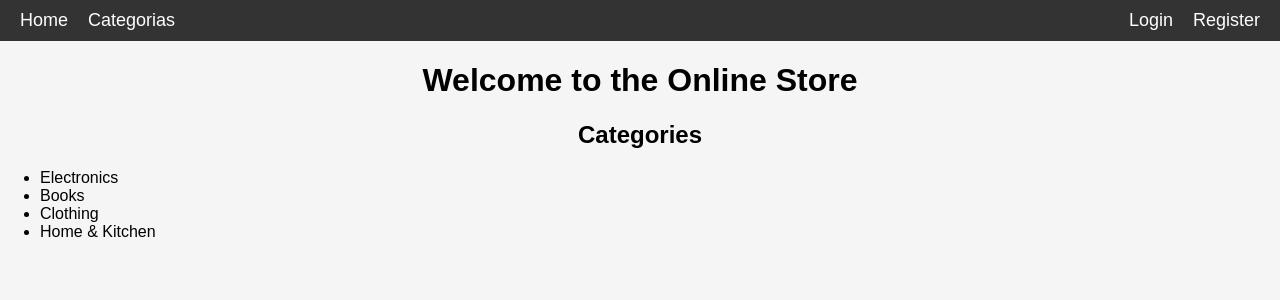
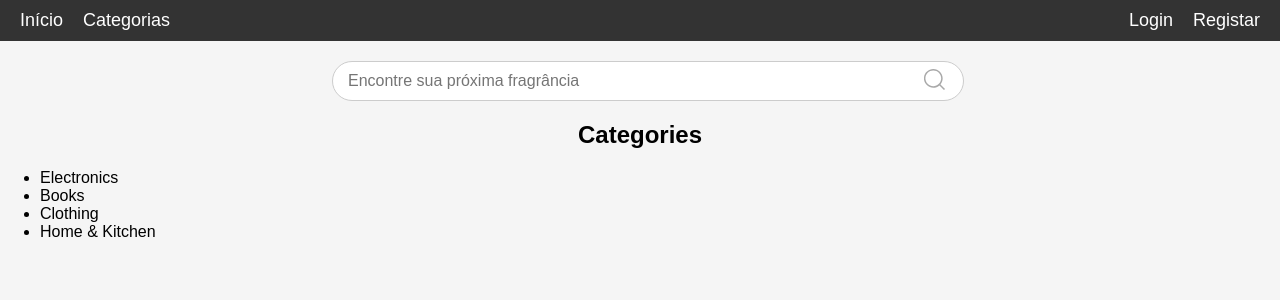
Before and after one commit to PinheiroJuliano/apple_leaf_Projeto_Final, a React (Create React App) app: page / in a window 1280 px wide. Shown: the top 300 px of the page. Built offline with nearby package versions, Linux system fonts and the light colour scheme.

Commit message:
Criar a barra de busca e modificações de layout

```diff
--- a/package.json
+++ b/package.json
@@ -6,7 +6,7 @@
     "react": "^18.2.0",
     "react-dom": "^18.2.0",
     "react-router-dom": "^6.25.0",
-    "react-scripts": "5.0.1"
+    "react-scripts": "^5.0.1"
   },
   "scripts": {
     "start": "react-scripts start",
--- a/src/App.js
+++ b/src/App.js
@@ -17,7 +17,7 @@ const App = () => {
       <nav>
         <ul>
           <div className="nav-left">
-            <li><Link to="/">Home</Link></li>
+            <li><Link to="/">Início</Link></li>
             <li className="dropdown">
               <a href="#" className="dropbtn" onClick={toggleDropdown}>Categorias</a>
               <div className={`dropdown-content ${dropdownOpen ? 'show' : ''}`}>
@@ -29,7 +29,7 @@ const App = () => {
           </div>
           <div className="nav-right">
             <li><Link to="/login">Login</Link></li>
-            <li><Link to="/register">Register</Link></li>
+            <li><Link to="/register">Registar</Link></li>
           </div>
         </ul>
       </nav>
--- a/src/components/Home.js
+++ b/src/components/Home.js
@@ -1,10 +1,22 @@
 import React from 'react';
 import CategoryList from './CategoryList';
+import '../styles.css'; // Importando o arquivo de estilo
 
 const Home = () => {
   return (
     <div>
-      <h1>Welcome to the Online Store</h1>
+      <div className="search-bar-container">
+        <input
+          type="text"
+          className="search-bar"
+          placeholder="Encontre sua próxima fragrância"
+        />
+        <img
+          className="search-icon"
+          src="/search.svg"
+          alt="Buscar"
+        />
+      </div>
       <CategoryList />
     </div>
   );
--- a/src/styles.css
+++ b/src/styles.css
@@ -26,6 +26,10 @@ nav ul {
 
 .nav-right {
   margin-left: auto;
+}
+
+.nav-right .dropdown {
+  position: relative;
 }
 
 nav li {
@@ -68,6 +72,21 @@ nav a:hover {
   display: block;
 }
 
+.dropdown-content {
+  display: none;
+  position: absolute;
+  background-color: #f9f9f9;
+  min-width: 160px;
+  box-shadow: 0px 8px 16px 0px rgba(0,0,0,0.2);
+  z-index: 1;
+  top: 100%; /* Posiciona o dropdown abaixo do item de menu */
+  right: 0; /* Alinha o dropdown à direita */
+}
+
+.dropdown:hover .dropdown-content {
+  display: block; /* Mostra o dropdown ao passar o mouse */
+}
+
 .dropdown-content a:hover {
   background-color: #f1f1f1;
 }
@@ -89,3 +108,28 @@ form {
 form div {
   margin-bottom: 10px;
 }
+
+.search-bar-container {
+  display: flex;
+  align-items: center;
+  justify-content: center;
+  margin: 20px 0;
+}
+
+.search-bar {
+  width: 100%;
+  max-width: 600px;
+  padding: 10px 15px;
+  border: 1px solid #ccc;
+  border-radius: 20px;
+  font-size: 16px;
+  outline: none;
+}
+
+.search-icon {
+  margin-left: -40px;
+  cursor: pointer;
+  width: 24px;
+  height: 24px;
+  border-radius: 0 20px 20px 0;
+}
```
Also changed, not shown: public/search.svg (added), 1 other file (tests, documents, lock files or other folders).
